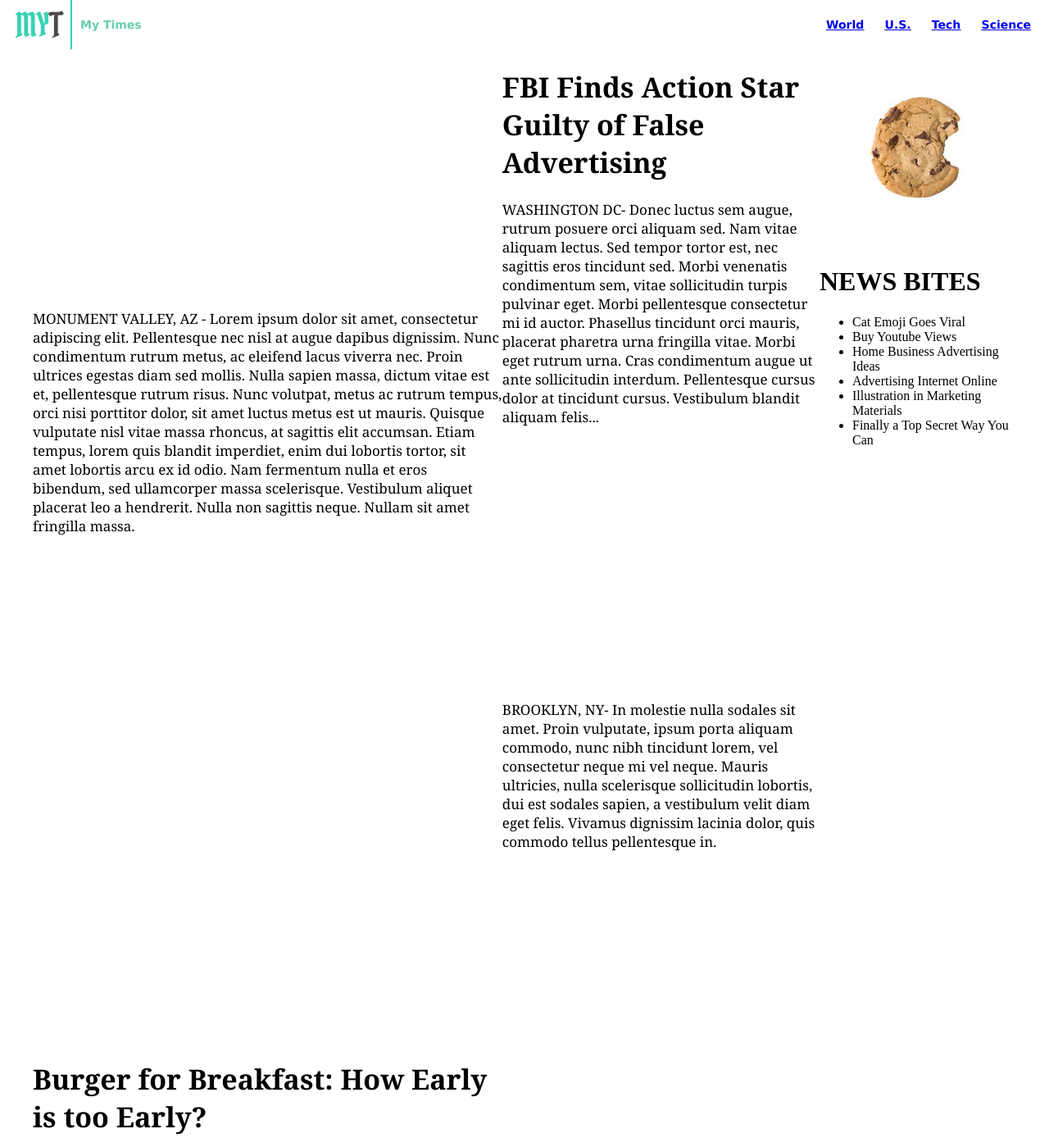
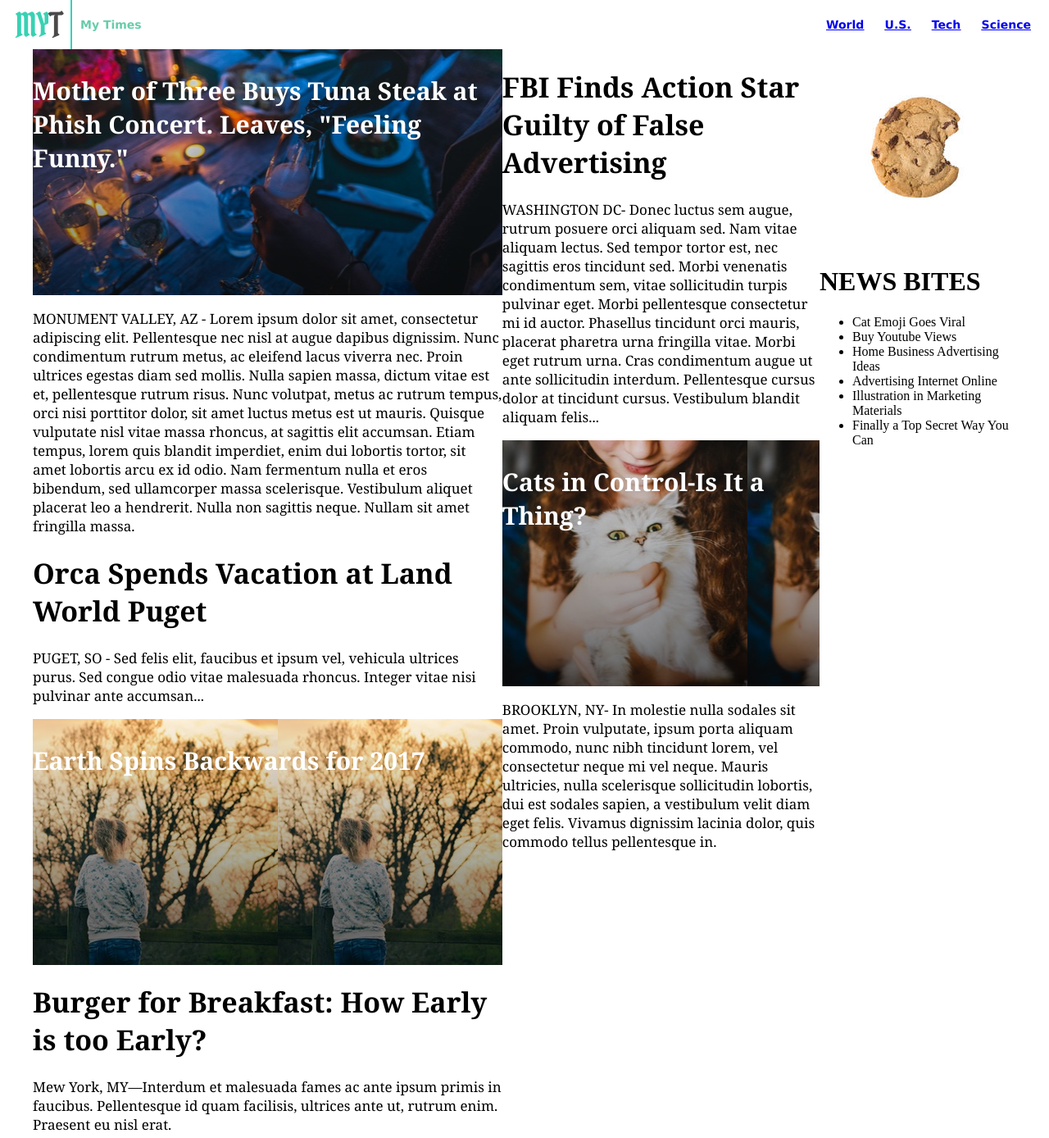
Before and after one commit to amirobinsonmuto/codeacademyprojectmytimes, a plain HTML site: page index.html in a window 1280 px wide. Shown: the top 1388 px of the page at 82% size. Drawn offline with Linux system fonts and the light colour scheme.

Commit message:
class name change

```diff
--- a/index.html
+++ b/index.html
@@ -2,7 +2,6 @@
 <html>
 
   <head>
-    <meta charset="UTF-8">
     <title>My Times</title>
   <link rel="stylesheet" href="style.css" type="text/css">
   </head>
@@ -31,24 +30,24 @@
 
           <!--large container section-->
           <div class="large">
-              <div class="image">
+              <div class="image main">
                   <p>Mother of Three Buys Tuna Steak at Phish Concert. Leaves, "Feeling Funny."</p>
               </div>
               <div class="story">
                   <p>MONUMENT VALLEY, AZ - Lorem ipsum dolor sit amet, consectetur adipiscing elit. Pellentesque nec nisl at augue dapibus dignissim. Nunc condimentum rutrum metus, ac eleifend lacus viverra nec. Proin ultrices egestas diam sed mollis. Nulla sapien massa, dictum vitae est et, pellentesque rutrum risus. Nunc volutpat, metus ac rutrum tempus, orci nisi porttitor dolor, sit amet luctus metus est ut mauris. Quisque vulputate nisl vitae massa rhoncus, at sagittis elit accumsan. Etiam tempus, lorem quis blandit imperdiet, enim dui lobortis tortor, sit amet lobortis arcu ex id odio. Nam fermentum nulla et eros bibendum, sed ullamcorper massa scelerisque. Vestibulum aliquet placerat leo a hendrerit. Nulla non sagittis neque. Nullam sit amet fringilla massa.</p>
               </div>
-              <div class="image">
+              <div class="story">
                   <h1>Orca Spends Vacation at Land World Puget</h1>
                   <p>PUGET, SO - Sed felis elit, faucibus et ipsum vel, vehicula ultrices purus. Sed congue odio vitae malesuada rhoncus. Integer vitae nisi pulvinar ante accumsan...</p>
               </div>
-              <div class="image">
+              <div class="image earth">
                   <p>Earth Spins Backwards for 2017</p>
               </div>
               <div class="story">
                   <h1>Burger for Breakfast: How Early is too Early?</h1>
                   <p>Mew York, MY—Interdum et malesuada fames ac ante ipsum primis in faucibus. Pellentesque id quam facilisis, ultrices ante ut, rutrum enim. Praesent eu nisl erat.</p>
               </div>
-              <div class="image">
+              <div class="image research">
                   <p>Research Shows Cameras Erase Memory</p>
               </div>
           </div>
@@ -59,7 +58,7 @@
                   <h1>FBI Finds Action Star Guilty of False Advertising</h1>
                   <p>WASHINGTON DC- Donec luctus sem augue, rutrum posuere orci aliquam sed. Nam vitae aliquam lectus. Sed tempor tortor est, nec sagittis eros tincidunt sed. Morbi venenatis condimentum sem, vitae sollicitudin turpis pulvinar eget. Morbi pellentesque consectetur mi id auctor. Phasellus tincidunt orci mauris, placerat pharetra urna fringilla vitae. Morbi eget rutrum urna. Cras condimentum augue ut ante sollicitudin interdum. Pellentesque cursus dolor at tincidunt cursus. Vestibulum blandit aliquam felis...</p>
               </div>
-              <div class="image">
+              <div class="image cat">
                   <p>Cats in Control-Is It a Thing?</p>
               </div>
               <div class="story">
```
